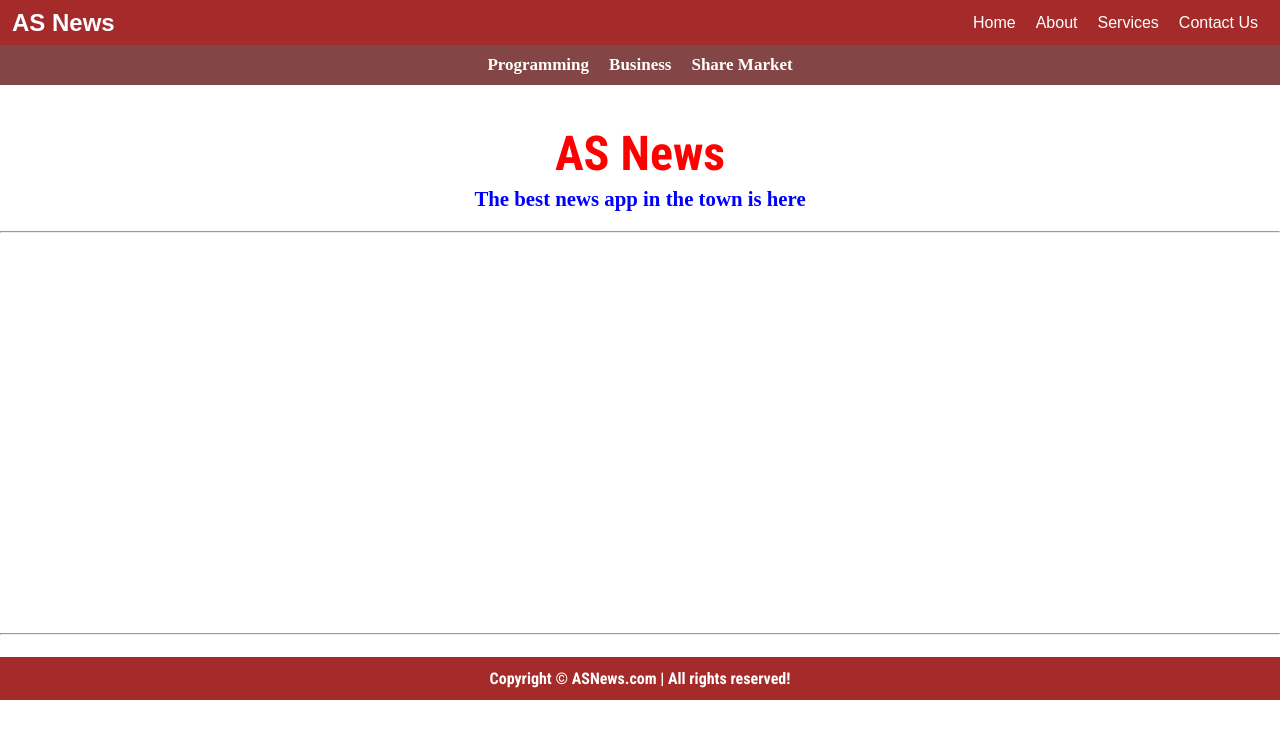
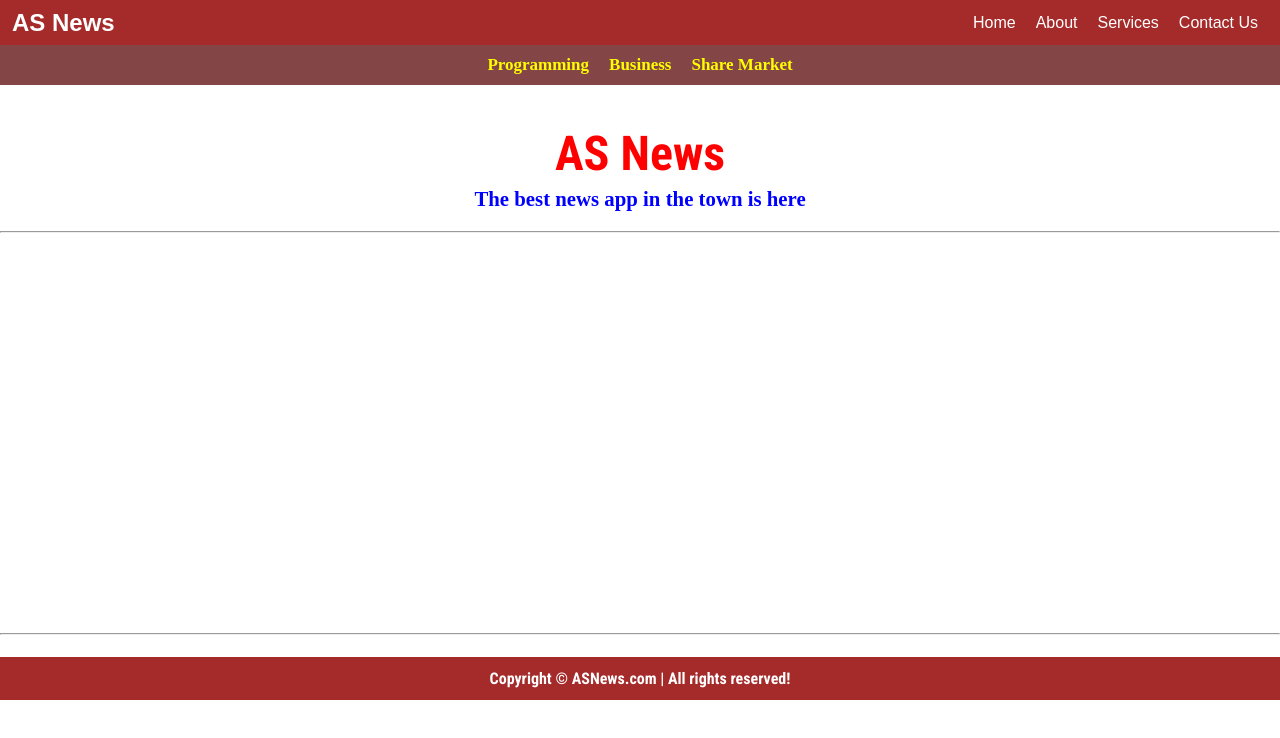
Before and after one commit to theashutoshshukl/ASNews, a plain HTML site: page index.html in a window 1280 px wide. Drawn offline with Linux system fonts and the light colour scheme; no server answers.

Commit message:
Update index.html

```diff
--- a/index.html
+++ b/index.html
@@ -23,9 +23,9 @@
         </nav>
         <div class="list">
             <ul class="flex justify-center">
-                <li class="tag"><a href="#">Programming</a></li>
-                <li class="tag"><a href="#">Business</a></li>
-                <li class="tag"><a href="#">Share Market</a></li>
+                <li>Programming</li>
+                <li>Business</li>
+                <li>Share Market</li>
             </ul>
         </div>
     </header>
```
